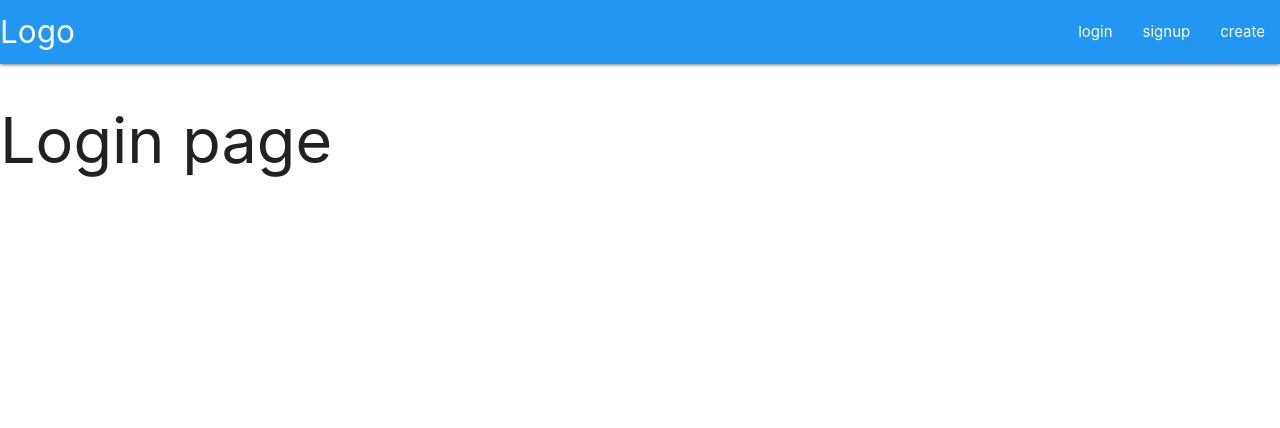
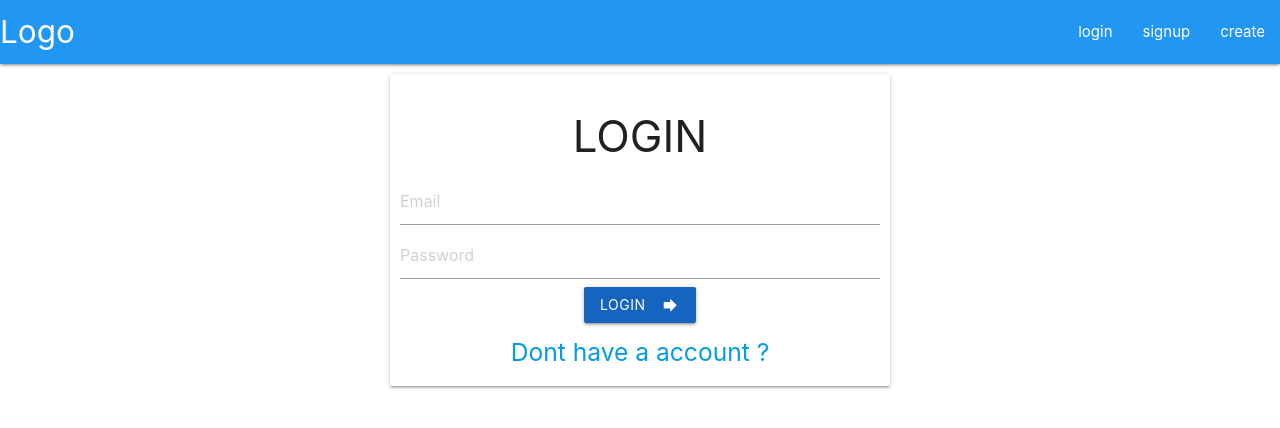
Before and after one commit to Satish-KumarGupta/mystore, a Next.js app: page /Login in a window 1280 px wide. Shown: the top 428 px of the page. Built offline with nearby package versions, Linux system fonts and the light colour scheme.

Commit message:
login user success

```diff
--- a/pages/Login.js
+++ b/pages/Login.js
@@ -1,9 +1,55 @@
+import Link from 'next/link'
+import {useState} from 'react'
+import baseUrl from '../Helper/baseUrl'
+import cookie from 'js-cookie'
+import {useRouter} from 'next/router'
 
 const login =()=> {
+    const [email,setEmail] = useState("")
+    const [password,setPassword] = useState("")
+    const router = useRouter()
+    const userLogin = async (e)=>{
+        e.preventDefault()
+        const res =  await fetch(`${baseUrl}/api/login`,{
+          method:"POST",
+          headers:{
+            "Content-Type":"application/json"
+          },
+          body:JSON.stringify({
+            email,
+            password
+          })
+        })
+        const res2 = await res.json()
+    if(res2.error){
+      M.toast({html: res2.error,classes:"red"})
+    }else{
+       console.log(res2)
+       cookie.set('token',res2.token)
+       cookie.set('user',res2.user)
+       router.push('/account')
+    }
+
+  }
     return (
-        <div>
-            <h1>Login page</h1>
-        </div>
+        <div className="container card authcard center-align">
+        <h3>LOGIN</h3>
+        <form onSubmit={(e)=>userLogin(e)}>
+           <input type="email" placeholder="Email"
+            value={email}
+            onChange={(e)=>setEmail(e.target.value)}
+            />
+            <input type="password" placeholder="Password"
+            value={password}
+            onChange={(e)=>setPassword(e.target.value)}
+            />
+              <button className="btn waves-effect waves-light #1565c0 blue darken-3" type="submit">login
+                <i className="material-icons right">forward</i>
+            </button>
+            <Link href="/signup"><a><h5>Dont have a account ?</h5></a></Link>
+        </form>
+
+      </div>
     )
 }
 
--- a/pages/product/[id].js
+++ b/pages/product/[id].js
@@ -95,7 +95,7 @@ export async function getStaticProps({params:{id}}){
  export async function getStaticPaths() {
     return {
       paths: [
-        { params: { id:"613885623c3c4c08cd8ed3fb"} }
+        { params: { id:"6139966bc21753036ad1e2c2"} }
       ],
       fallback: true
     };
```
